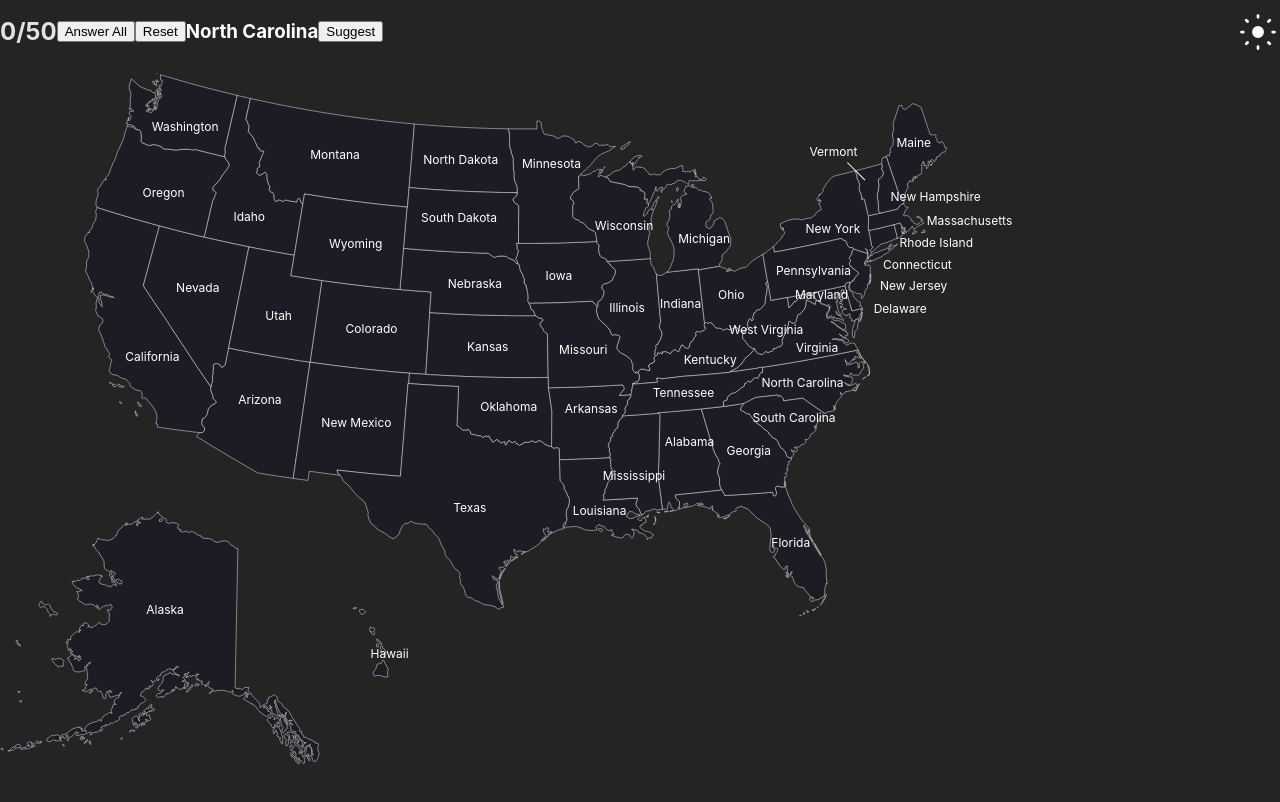
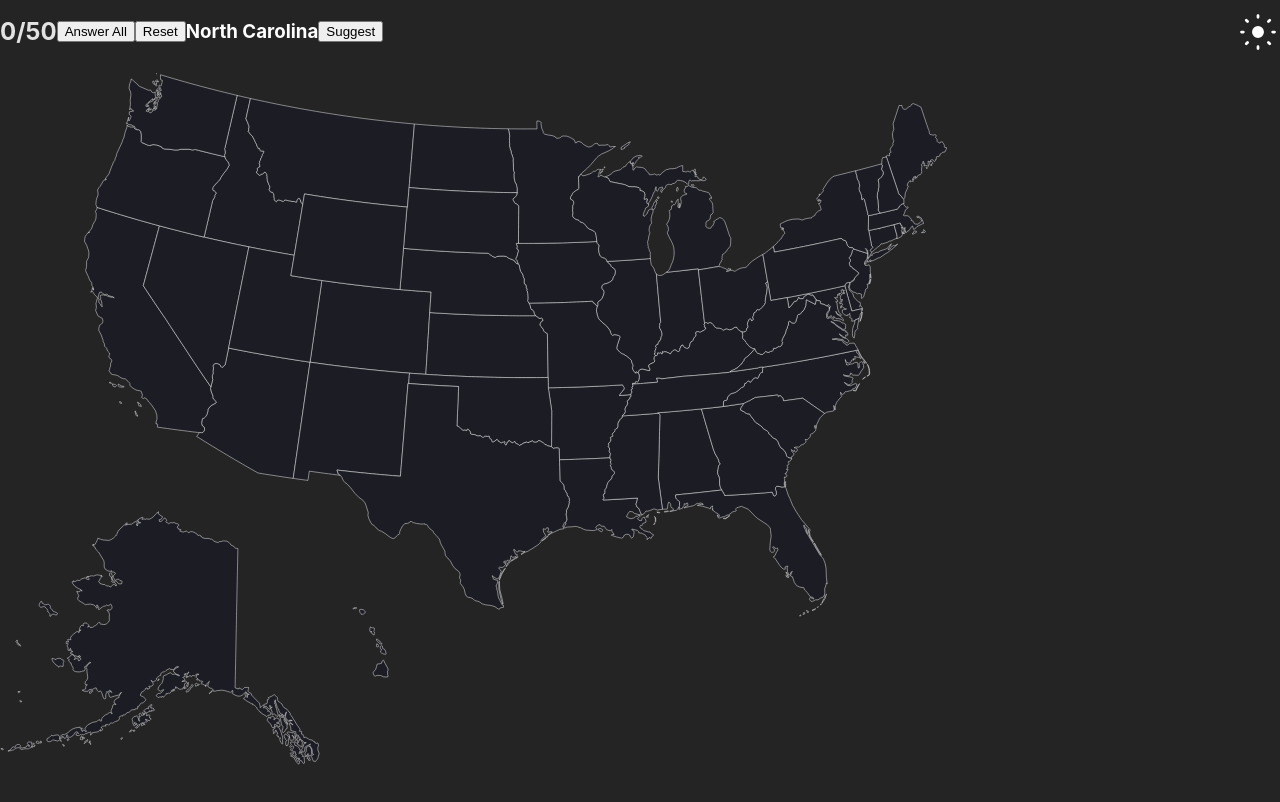
Before and after one commit to j0sephh123/Maps, a React (Vite) app: page / in a window 1280 px wide. Shown: the top 802 px of the page. Built offline with nearby package versions, Linux system fonts and the light colour scheme.

Commit message:
labels functionality - not finished yet

```diff
--- a/src/App.module.css
+++ /dev/null
@@ -1,11 +0,0 @@
-.Vermont::before {
-	height: 1px;
-	content: "";
-	width: 25px;
-	border-bottom: solid 1px #fff;
-	position: absolute;
-	left: 35px;
-	top: 30px;
-	z-index: 1;
-	transform: rotate(45deg);
-}
--- a/src/App.tsx
+++ b/src/App.tsx
@@ -6,15 +6,15 @@ import "./index.css";
 import appInitialState from "./app/appInitialState";
 import appReducer from "./app/appReducer";
 import { MAX_ATTEMPTS } from "./utils/constants";
-import { Coords } from "./components/UsaState/UsaState";
-import { stateCoordinates } from "./data/stateCoordinates";
-import classes from "./App.module.css";
-import clsx from "clsx";
+import type { StateLabelType } from "./types";
+import StateLabel from "./components/StateLabel/StateLabel";
 
 function App() {
-	const [{ activeStates, askedState, score, attempts, suggestions }, dispatch] =
-		useReducer(appReducer, appInitialState);
-	const coordsRef = useRef<Coords[]>([]);
+	const [
+		{ activeStates, askedState, score, attempts, suggestions, showLabelStates },
+		dispatch,
+	] = useReducer(appReducer, appInitialState);
+	const { current: stateLabelTypes } = useRef<StateLabelType[]>([]);
 	const [areCoordsLoaded, setAreCoordsLoaded] = useState(false);
 
 	const showSuggestion = () => dispatch({ type: "SHOW_SUGGESTION" });
@@ -34,18 +34,16 @@ function App() {
 		}
 	}, [attempts]);
 
-	const getCoords = (coords: Coords, index: number) => {
-		if (coordsRef.current.find(({ title }) => title === coords.title)) {
-			return;
-		}
-		coordsRef.current?.push({ ...coords, index });
-	};
+	const getStateLabelsCoords = (coords: StateLabelType, index: number) =>
+		showLabelStates &&
+		!stateLabelTypes.find(({ title }) => title === coords.title) &&
+		stateLabelTypes?.push({ ...coords, index });
 
 	useEffect(() => {
-		if (!areCoordsLoaded && coordsRef.current.length === stateTitles.length) {
+		if (!areCoordsLoaded && stateLabelTypes.length === stateTitles.length) {
 			setAreCoordsLoaded(true);
 		}
-	}, [coordsRef.current.length]);
+	}, [stateLabelTypes.length]);
 
 	return (
 		<>
@@ -59,36 +57,17 @@ function App() {
 				<button onClick={showSuggestion}>Suggest</button>
 			</Header>
 
-			{coordsRef.current.map((el) => {
-				const index = el.index ? el.index : 0;
-				const { left, top } = stateCoordinates[index] || {
-					left: 0,
-					top: 0,
-				};
-
-				console.log(el.title);
-
-				return (
-					<span
-						className={clsx(el.title === "Vermont" && classes.Vermont)}
-						style={{
-							color: "white",
-							position: "absolute",
-							left: el.left + left,
-							top: el.top + top,
-							fontSize: 12,
-						}}
-						key={el.title}
-					>
-						{el.title}
-					</span>
-				);
-			})}
+			{showLabelStates &&
+				stateLabelTypes.map((stateLabel) => (
+					<StateLabel key={stateLabel.title} {...stateLabel} />
+				))}
 
 			<Map>
 				{stateTitles.map((title, index) => (
 					<UsaState
-						getCoords={(coords) => getCoords(coords, index)}
+						getStateLabelsCoords={(coords) =>
+							getStateLabelsCoords(coords, index)
+						}
 						title={title}
 						isSuggested={suggestions.includes(title)}
 						key={title}
--- a/src/app/appInitialState.ts
+++ b/src/app/appInitialState.ts
@@ -7,6 +7,7 @@ export const appInitialState: AppInitialState = {
 	askedState: getRandomState(),
 	attempts: 0,
 	suggestions: [],
+	showLabelStates: false,
 };
 
 export default appInitialState;
--- /dev/null
+++ b/src/components/StateLabel/StateLabel.module.css
@@ -0,0 +1,62 @@
+.stateLabel {
+	color: #fff;
+	position: absolute;
+	font-size: 12px;
+}
+
+.stateLabel::before {
+	content: "";
+	border-bottom: solid 1px #fff;
+	position: absolute;
+	z-index: 1;
+	height: 1px;
+}
+
+.Vermont::before {
+	left: 35px;
+	top: 30px;
+	width: 25px;
+	transform: rotate(45deg);
+}
+
+.Delaware::before {
+	width: 35px;
+	left: -36px;
+	top: -4px;
+	transform: rotate(45deg);
+}
+
+.NewJersey::before {
+	width: 35px;
+	left: -33px;
+	top: -4px;
+	transform: rotate(45deg);
+}
+
+.Connecticut::before {
+	width: 27px;
+	left: -10px;
+	top: -12px;
+	transform: rotate(65deg);
+}
+
+.NewHampshire::before {
+	width: 70px;
+	left: 40px;
+	top: 58px;
+	transform: rotate(65deg);
+}
+
+.RhodeIsland::before {
+	width: 18px;
+	left: -22px;
+	top: 2px;
+	transform: rotate(26deg);
+}
+
+.Massachusetts::before {
+	width: 35px;
+	left: -43px;
+	top: 15px;
+	transform: rotate(-7deg);
+}
--- /dev/null
+++ b/src/components/StateLabel/StateLabel.tsx
@@ -0,0 +1,40 @@
+import clsx from "clsx";
+import { stateCoordinates } from "../../data/stateCoordinates";
+import type { StateLabelType } from "../../types";
+import classes from "./StateLabel.module.css";
+
+// TODO create a wrapper for that so we don't import stateCoordinates in every child
+const StateLabel = ({
+	left: leftCoordinate,
+	title,
+	top: topCoordinate,
+	index,
+}: StateLabelType) => {
+	const { left, top } = stateCoordinates[index ?? 0];
+	const leftCoordinateF = leftCoordinate + left;
+	const topCoordinateF = topCoordinate + top;
+
+	return (
+		<span
+			className={clsx(
+				classes.stateLabel,
+				title === "Vermont" && classes.Vermont,
+				title === "Delaware" && classes.Delaware,
+				title === "New Jersey" && classes.NewJersey,
+				title === "Connecticut" && classes.Connecticut,
+				title === "New Hampshire" && classes.NewHampshire,
+				title === "Rhode Island" && classes.RhodeIsland,
+				title === "Massachusetts" && classes.Massachusetts
+			)}
+			style={{
+				left: leftCoordinateF,
+				top: topCoordinateF,
+			}}
+			key={title}
+		>
+			{title}
+		</span>
+	);
+};
+
+export default StateLabel;
--- a/src/components/UsaState/UsaState.tsx
+++ b/src/components/UsaState/UsaState.tsx
@@ -1,24 +1,18 @@
 import clsx from "clsx";
+import { StateLabelType, StateTitle } from "../../types";
 import classes from "./UsaState.module.css";
-
-export type Coords = {
-	title: string;
-	left: number;
-	top: number;
-	index?: number;
-};
 
 type Props = {
 	onClick: () => void;
 	d: string;
 	isActive: boolean;
 	isSuggested: boolean;
-	title: string;
-	getCoords: (coords: Coords) => void;
+	title: StateTitle;
+	getStateLabelsCoords: (coords: StateLabelType) => void;
 };
 
 const UsaState = ({
-	getCoords,
+	getStateLabelsCoords,
 	title,
 	onClick,
 	d,
@@ -34,7 +28,7 @@ const UsaState = ({
 
 				const { left, top, right, bottom } = e.getBoundingClientRect();
 
-				getCoords({
+				getStateLabelsCoords({
 					title,
 					left: (left + right) / 2,
 					top: (top + bottom) / 2,
--- a/src/data/stateCoordinates.ts
+++ b/src/data/stateCoordinates.ts
@@ -1,12 +1,14 @@
-export const stateCoordinates = [
+import { StateCoordinates } from "../types";
+
+export const stateCoordinates = <StateCoordinates>[
 	{ left: +20, top: -40 },
 	{ left: -25, top: -30 },
 	{ left: -25, top: -25 },
 	{ left: -15, top: -25 },
 	{ left: -25, top: +25 },
 	{ left: -25, top: -10 },
-	{ left: 0, top: +15 }, // "Connecticut",
-	{ left: +20, top: 0 }, // "Delaware", //
+	{ left: 0, top: +20 }, // "Connecticut",
+	{ left: +30, top: +20 }, // "Delaware", //
 	{ left: +20, top: -20 }, // Florida
 	{ left: -20, top: -10 }, // Georgia
 	{ left: 0, top: 0 }, // Hawaii
@@ -17,7 +19,7 @@ export const stateCoordinates = [
 	{ left: -20, top: -10 }, // Kansas
 	{ left: -10, top: -5 }, // Kentucky
 	{ left: -35, top: 0 }, // "Louisiana"
-	{ left: +30, top: -10 }, // "Massachusetts", //
+	{ left: +40, top: -20 }, // "Massachusetts", //
 	{ left: -30, top: -20 }, // "Maryland", //
 	{ left: -20, top: -20 }, // "Maine", // +15 -20
 	{ left: +10, top: +20 }, // "Michigan", // +40 +20
@@ -28,8 +30,8 @@ export const stateCoordinates = [
 	{ left: -35, top: -10 }, // "North Carolina", //
 	{ left: -40, top: -10 }, // "North Dakota", //
 	{ left: -20, top: -10 }, // "Nebraska", //
-	{ left: 0, top: 0 }, // "New Hampshire", //
-	{ left: +20, top: 0 }, // "New Jersey", //
+	{ left: -90, top: -90 }, // "New Hampshire", //
+	{ left: +30, top: +10 }, // "New Jersey", //
 	{ left: -30, top: -10 }, // "New Mexico", //
 	{ left: -20, top: -30 }, // "Nevada", //
 	{ left: -30, top: +5 }, // "New York", //
@@ -37,7 +39,7 @@ export const stateCoordinates = [
 	{ left: 0, top: -15 }, // "Oklahoma", //
 	{ left: -20, top: 0 }, // "Oregon", //
 	{ left: -35, top: -10 }, // "Pennsylvania", //
-	{ left: 0, top: 0 }, // "Rhode Island", //
+	{ left: +20, top: 0 }, // "Rhode Island", //
 	{ left: -30, top: -20 }, // "South Carolina", //
 	{ left: -40, top: -20 }, // "South Dakota", //
 	{ left: -40, top: -10 }, // "Tennessee", //
--- a/src/data/stateTitles.ts
+++ b/src/data/stateTitles.ts
@@ -1,54 +1,54 @@
+import { StateTitles } from "../types";
 
-
-export const stateTitles = [
-	"Alaska", // +20 -40
-	"Alabama", // -25 -30
-	"Arkansas", // -25 -25
-	"Arizona", // -15 -25
-	"California", // -25 +25
-	"Colorado", // -25 -10
-	"Connecticut", //
-	"Delaware", //
-	"Florida", // +50 -20
-	"Georgia", // +45 -40
-	"Hawaii", // +0 -0
-	"Iowa", // +10 -10
-	"Idaho", // +10 +30
-	"Illinois", // +10 -20
-	"Indiana", // +10 -20
-	"Kansas", // +10 -10
-	"Kentucky", // +30 -10
-	"Louisiana", // +30 -20
-	"Massachusetts", //
-	"Maryland", //
-	"Maine", // +15 -20
-	"Michigan", // +40 +20
-	"Minnesota", // +55 +20
-	"Missouri", // +10 0
-	"Mississippi", //
-	"Montana", //
-	"North Carolina", //
-	"North Dakota", //
-	"Nebraska", //
-	"New Hampshire", //
-	"New Jersey", //
-	"New Mexico", //
-	"Nevada", //
-	"New York", //
-	"Ohio", //
-	"Oklahoma", //
-	"Oregon", //
-	"Pennsylvania", //
-	"Rhode Island", //
-	"South Carolina", //
-	"South Dakota", //
-	"Tennessee", //
-	"Texas", //
-	"Utah", //
-	"Virginia", //
-	"Vermont", //
-	"Washington", //
-	"Wisconsin", //
-	"West Virginia", //
-	"Wyoming", //
+export const stateTitles = <StateTitles>[
+	"Alaska",
+	"Alabama",
+	"Arkansas",
+	"Arizona",
+	"California",
+	"Colorado",
+	"Connecticut",
+	"Delaware",
+	"Florida",
+	"Georgia",
+	"Hawaii",
+	"Iowa",
+	"Idaho",
+	"Illinois",
+	"Indiana",
+	"Kansas",
+	"Kentucky",
+	"Louisiana",
+	"Massachusetts",
+	"Maryland",
+	"Maine",
+	"Michigan",
+	"Minnesota",
+	"Missouri",
+	"Mississippi",
+	"Montana",
+	"North Carolina",
+	"North Dakota",
+	"Nebraska",
+	"New Hampshire",
+	"New Jersey",
+	"New Mexico",
+	"Nevada",
+	"New York",
+	"Ohio",
+	"Oklahoma",
+	"Oregon",
+	"Pennsylvania",
+	"Rhode Island",
+	"South Carolina",
+	"South Dakota",
+	"Tennessee",
+	"Texas",
+	"Utah",
+	"Virginia",
+	"Vermont",
+	"Washington",
+	"Wisconsin",
+	"West Virginia",
+	"Wyoming",
 ];
```
Also changed, not shown: src/types.ts (+72 -0 lines).
